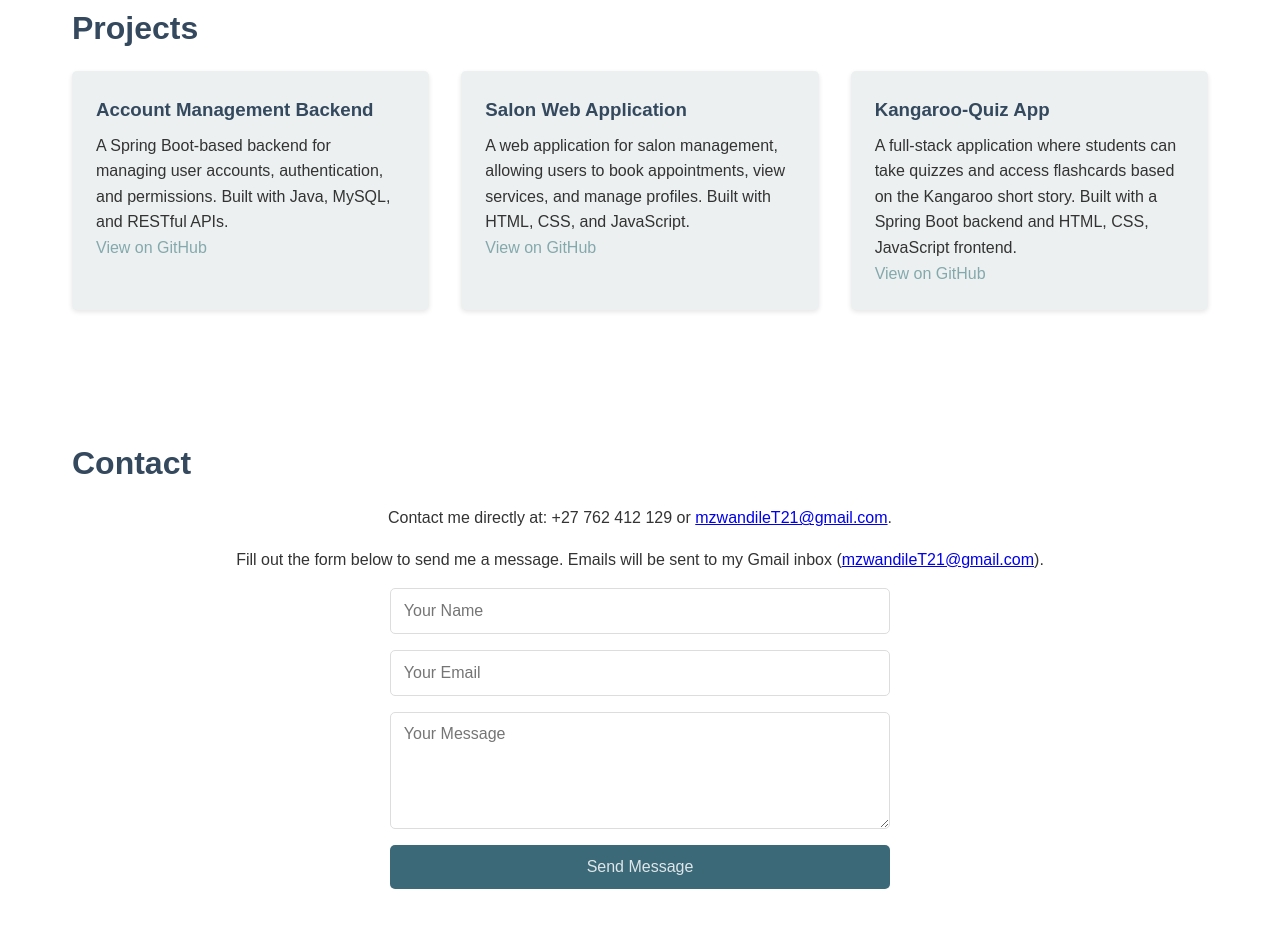
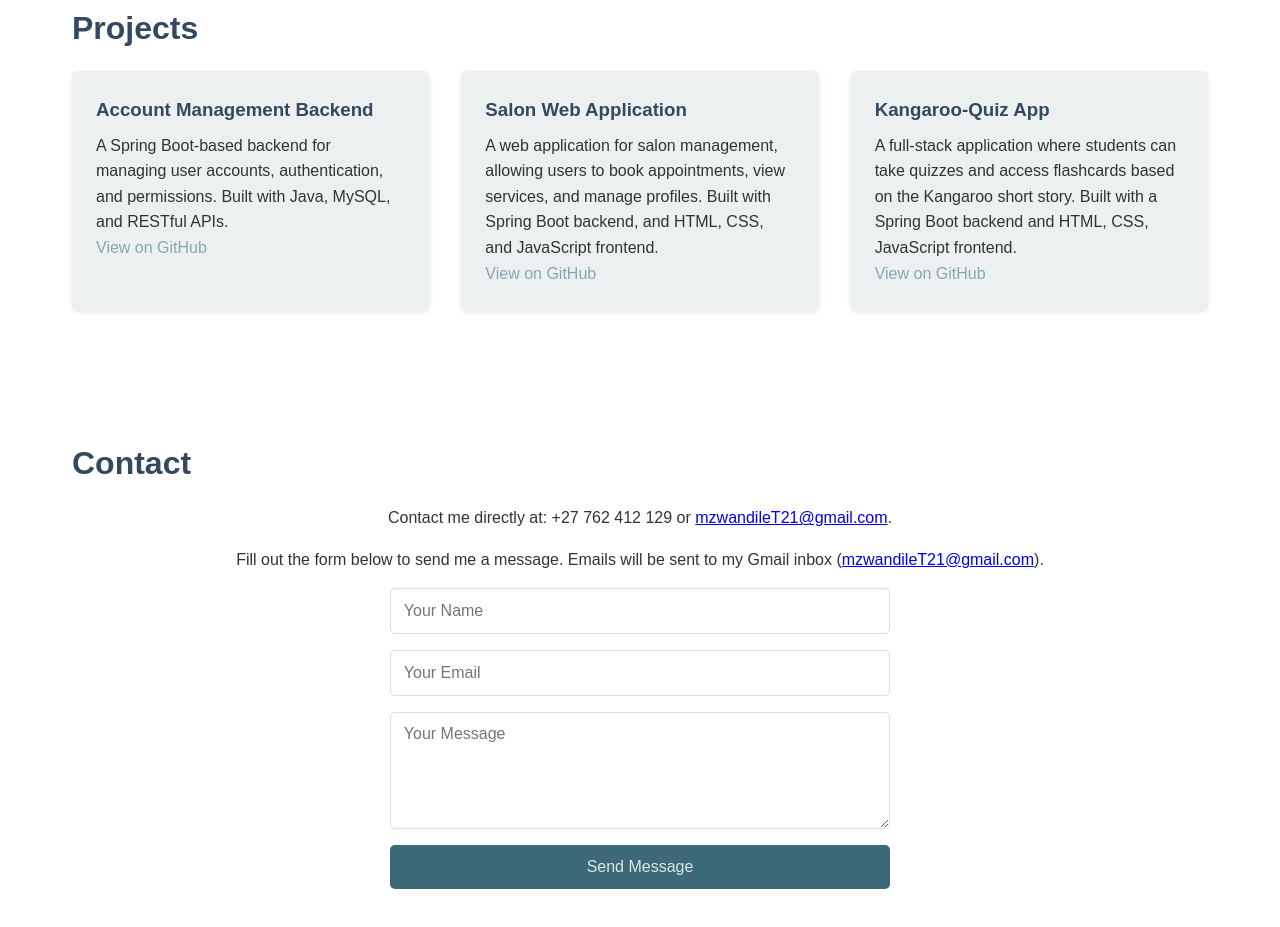
Before and after one commit to ThabetheMT/mzwandile-portfolio, a plain HTML site: page index.html in a window 1280 px wide. Shown: the part 1052-1979 px from the top of the page. Drawn offline with Linux system fonts and the light colour scheme.

Commit message:
modification

```diff
--- a/index.html
+++ b/index.html
@@ -58,7 +58,7 @@
             </div>
             <div class="project-card">
                 <h3>Salon Web Application</h3>
-                <p>A web application for salon management, allowing users to book appointments, view services, and manage profiles. Built with HTML, CSS, and JavaScript.</p>
+                <p>A web application for salon management, allowing users to book appointments, view services, and manage profiles. Built with Spring Boot backend, and HTML, CSS, and JavaScript frontend.</p>
                 <p><a href="https://github.com/ThabetheMT/BeautySalon_WebApplication" target="_blank">View on GitHub</a></p>
             </div>
             <div class="project-card">
```
